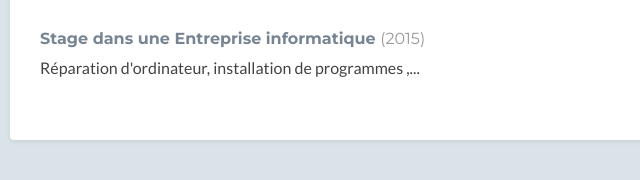
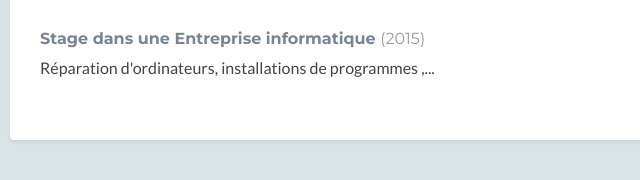
Before and after one commit to HugoFougeret/Portfolio-Hugo-FOUGERET, a plain HTML site: page index.html in a window 1280 px wide. Shown: the part 2266-2446 px from the top of the page, 75-715 px from the left. Drawn offline with Linux system fonts and the light colour scheme.

Commit message:
derniers commit

```diff
--- a/index.html
+++ b/index.html
@@ -119,7 +119,7 @@
 
                             <div class="item">
                                 <h3 class="title">Stage dans une Entreprise informatique <span class="year">(2015)</span></h3>
-                                <p>Réparation d'ordinateur, installation de programmes ,...</p>
+                                <p>Réparation d'ordinateurs, installations de programmes ,...</p>
                             </div>
 
                         </div>
```
